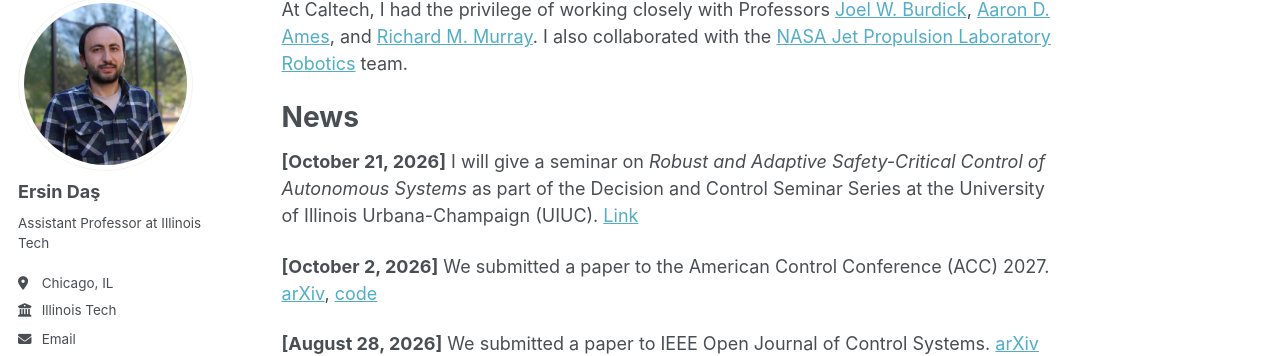
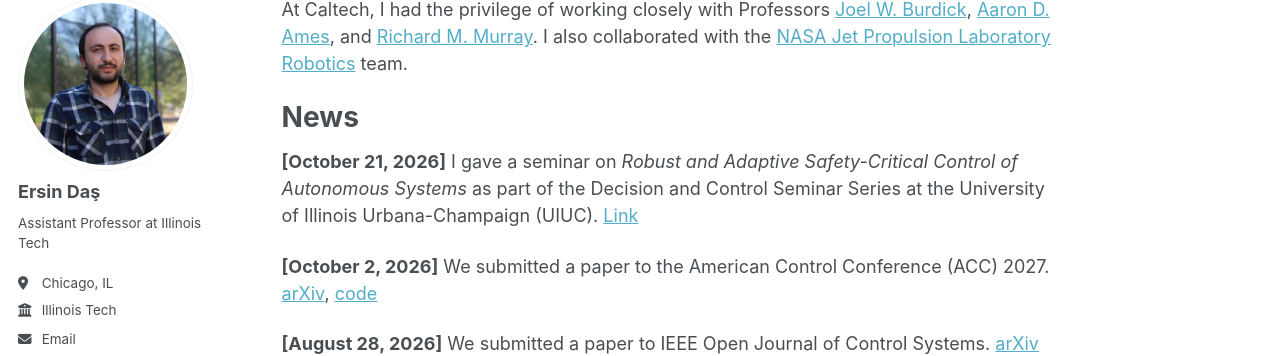
Before and after one commit to ersindas/ersindas.github.io, a Jekyll site: the page built from _pages/about.md, in a window 1280 px wide and 900 px high, scrolled down 328 px. Shown: the part 109-465 px from the top of the window. Built offline with Jekyll 4.4.1, drawn with Linux system fonts in a browser that asks for light colours; some web fonts are replaced.

Commit message:
Update seminar status from 'will give' to 'gave'

```diff
--- a/_pages/about.md
+++ b/_pages/about.md
@@ -18,7 +18,7 @@ Prior to joining Illinois Tech, I was a postdoctoral researcher in the [Burdick
 
 News
 ======
-**[October 21, 2026]** I will give a seminar on *Robust and Adaptive Safety-Critical Control of Autonomous Systems* as part of the Decision and Control Seminar Series at the University of Illinois Urbana-Champaign (UIUC). [Link](https://calendars.illinois.edu/detail/6991/33564599)
+**[October 21, 2026]** I gave a seminar on *Robust and Adaptive Safety-Critical Control of Autonomous Systems* as part of the Decision and Control Seminar Series at the University of Illinois Urbana-Champaign (UIUC). [Link](https://calendars.illinois.edu/detail/6991/33564599)
 
 **[October 2, 2026]** We submitted a paper to the American Control Conference (ACC) 2027. [arXiv](https://arxiv.org/pdf/2610.05381), [code](https://github.com/myusufuzun/bcbf-memory)
 
```
